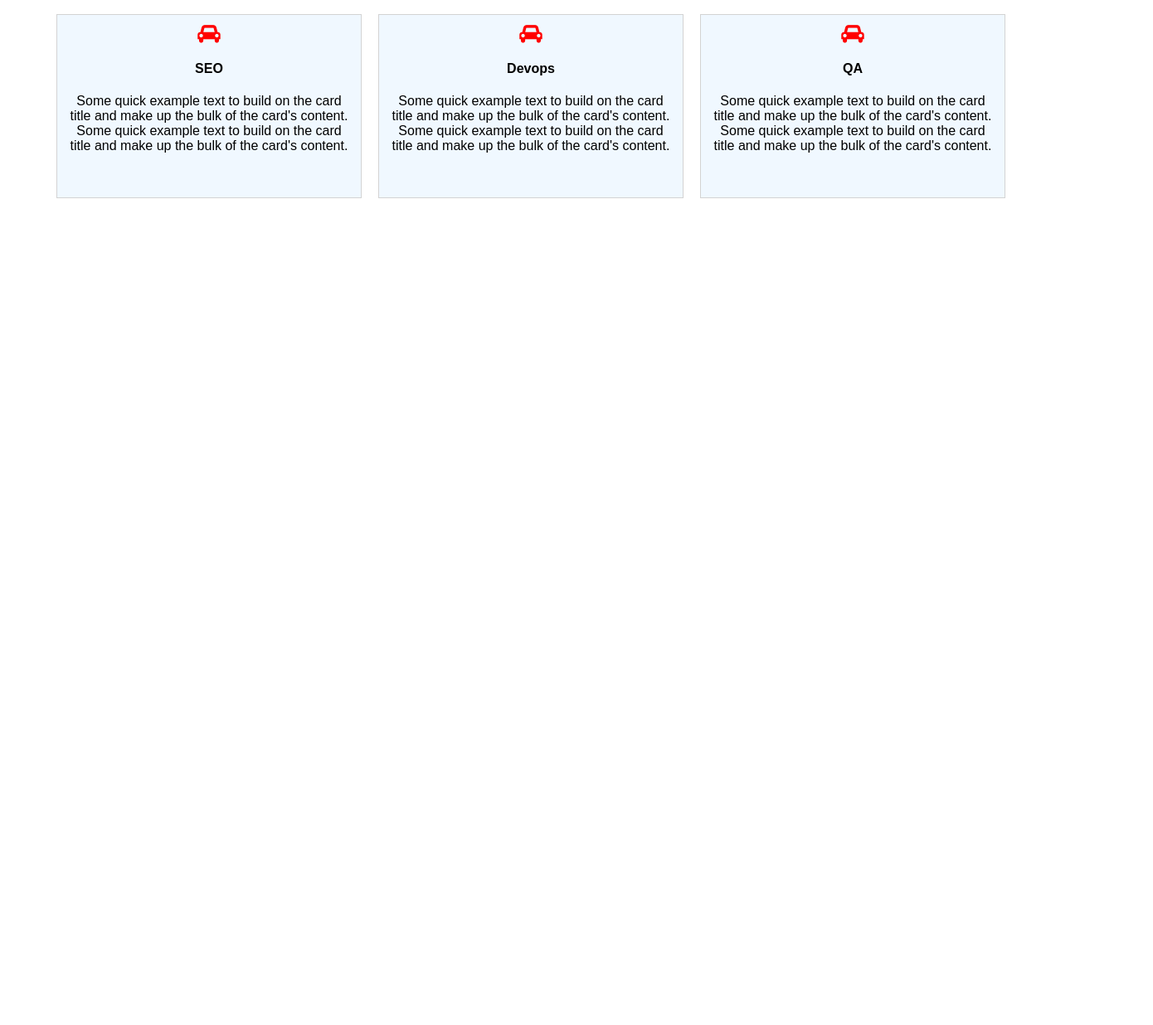
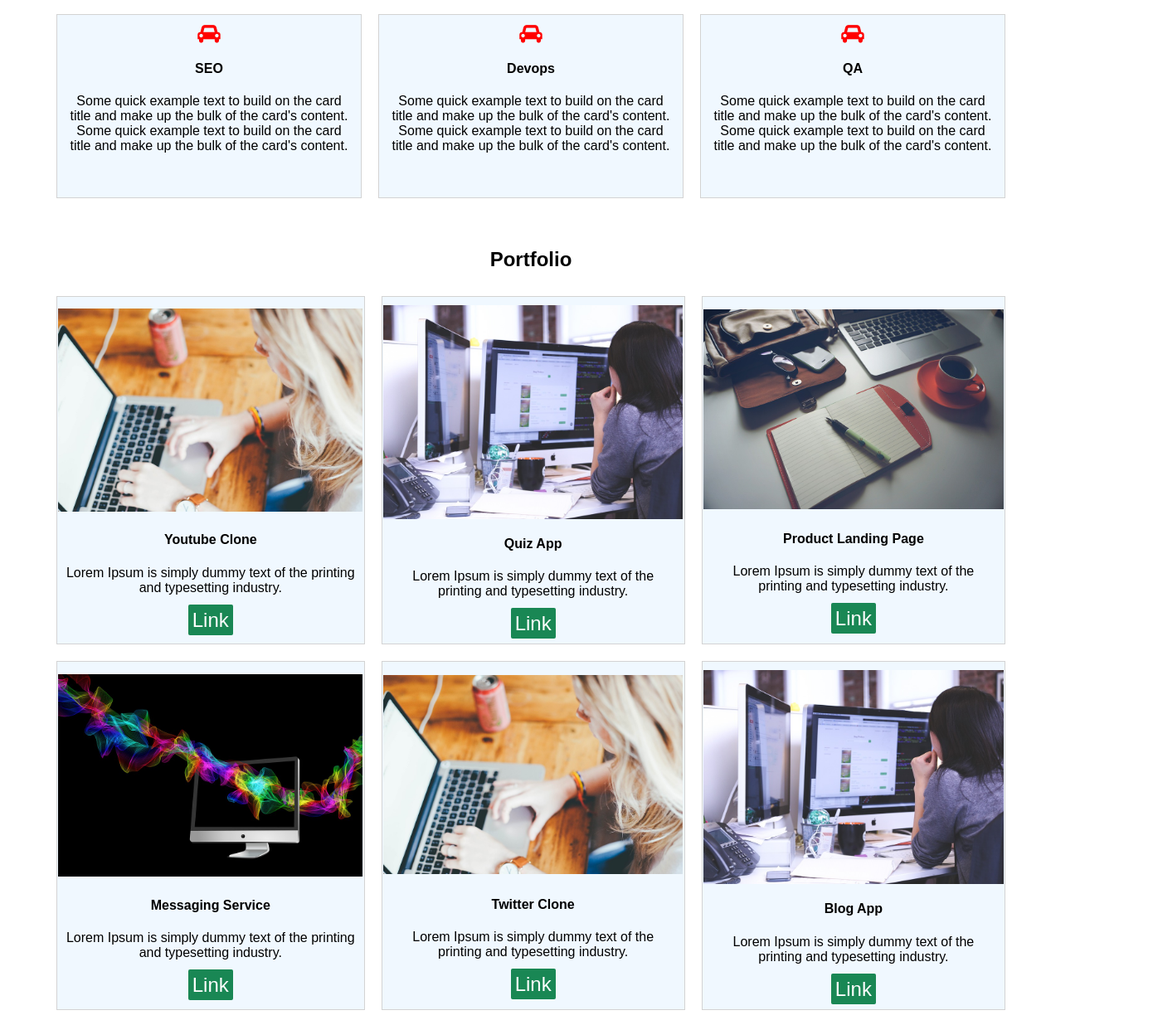
Before and after one commit to SagarManjunath/letsUpgradePortfolio, a plain HTML site: page index.html in a window 1280 px wide. Shown: the part 1533-2769 px from the top of the page at 83% size, 1390 px wide, since content can reach past the window. Before the commit the page ends 1790 px from the top, so only its background shows below. Drawn offline with Linux system fonts and the light colour scheme.

Commit message:
added portfolio

```diff
--- a/index.html
+++ b/index.html
@@ -71,6 +71,7 @@
                 </div>
         </section>
 
+        <!-- services -->
         <section id="services">
            <div class="about-parent">
             <h1 class="text-center">Services</h1>
@@ -113,6 +114,81 @@
            </div>
         </section>
 
+        <!-- Portfolio -->
+        <section id="portfolio">
+            <div class="about-parent">
+                <h1 class="text-center">Portfolio</h1>
+                <div class="grid-container">
+                    <div class="grid-card">
+                        <div class="image-div">
+                            <img src="images/portfolioImage1.jpg" class="grid-image" />
+                        </div>
+
+                        <div>
+                            <h4>Youtube Clone</h4>
+                            <p>Lorem Ipsum is simply dummy text of the printing and typesetting industry.</p>
+                            <a href="#" class="grid-link">Link</a>
+                        </div>
+                    </div>
+                    <div class="grid-card">
+                        <div class="image-div">
+                            <img src="images/portfolioImage2.jpg" class="grid-image"/>
+                        </div>
+
+                        <div>
+                            <h4>Quiz App</h4>
+                            <p>Lorem Ipsum is simply dummy text of the printing and typesetting industry.</p>
+                            <a href="#" class="grid-link">Link</a>
+                        </div>
+                    </div>
+                    <div class="grid-card">
+                        <div class="image-div">
+                            <img src="images/portfolioImage3.jpg" class="grid-image" />
+                        </div>
+
+                            <div>
+                                <h4>Product Landing Page</h4>
+                                <p>Lorem Ipsum is simply dummy text of the printing and typesetting industry.</p>
+                                <a href="#" class="grid-link">Link</a>
+                            </div>
+                    </div>
+                    <div class="grid-card">
+                        <div class="image-div">
+                            <img src="images/portfolioImage4.jpg" class="grid-image" />
+                        </div>
+
+                            <div>
+                                <h4>Messaging Service</h4>
+                                <p>Lorem Ipsum is simply dummy text of the printing and typesetting industry.</p>
+                                <a href="#" class="grid-link">Link</a>
+                            </div>
+                    </div>
+                    <div class="grid-card">
+                        <div class="image-div">
+                            <img src="images/portfolioImage1.jpg"  class="grid-image"/>
+                        </div>
+
+                            <div>
+                                <h4>Twitter Clone</h4>
+                                <p>Lorem Ipsum is simply dummy text of the printing and typesetting industry.</p>
+                                <a href="#" class="grid-link">Link</a>
+                            </div>
+                    </div>
+                    <div class="grid-card">
+                        <div class="image-div">
+                            <img src="images/portfolioImage2.jpg" class="grid-image" />
+                        </div>
+
+                            <div>
+                                <h4>Blog App</h4>
+                                <p>Lorem Ipsum is simply dummy text of the printing and typesetting industry.</p>
+                                <a href="https://www.w3schools.com/css/css_grid.asp" target="_blank" class="grid-link">Link</a>
+                            </div>
+                    </div>
+                </div>
+            </div>
+        </section>
+
     </body>
 
 </html>
--- a/style.css
+++ b/style.css
@@ -73,3 +73,34 @@
 body{
     font-family: Arial, Helvetica, sans-serif;
 }
+.grid-container{
+    display: grid;
+    grid-template-columns: auto auto auto;
+}
+.grid-card{
+    cursor: pointer;
+    border: 1px solid lightgray;
+    margin: 10px;
+    padding: 10px;
+    text-align: center;
+    background: aliceblue;
+    display: flex;
+    flex-direction: column;
+    justify-content: space-evenly;
+    align-items: center;
+}
+.grid-image{
+    width: 50%;
+}
+.image-div{
+    display: flex;
+    justify-content: center;
+    width: 210%;
+}
+.grid-link{
+    color: #fff;
+    background-color: #198754;
+    border-color: #198754;
+    padding: 5px;
+    border-radius: 2px;
+}
```
Also changed, not shown: images/portfolioImage1.jpg (added), images/portfolioImage2.jpg (added), images/portfolioImage3.jpg (added), images/portfolioImage4.jpg (added).
